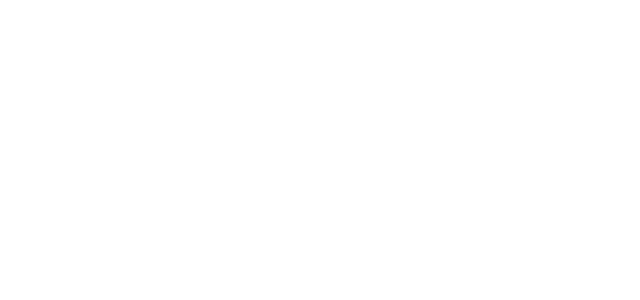
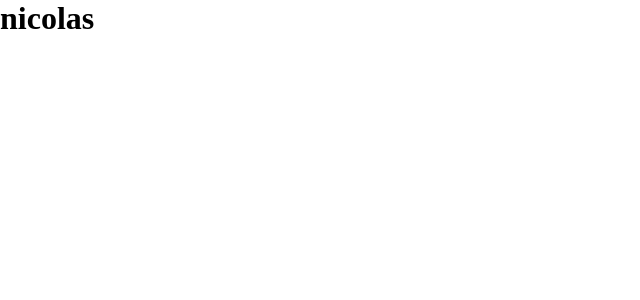
Before and after one commit to nicolasandreos/Task-Manager-React, a React (Vite) app: page / in a window 1280 px wide. Shown: the top 300 px of the page, without its empty margins (0-640 px from the left). Built offline with nearby package versions, Linux system fonts and the light colour scheme.

Commit message:
chore: adding only patter git commits

```diff
--- /dev/null
+++ b/commitlint.config.js
@@ -0,0 +1,3 @@
+export default {
+  extends: ["@commitlint/config-conventional"],
+};
--- a/package.json
+++ b/package.json
@@ -16,6 +16,8 @@
     "react-dom": "^19.2.0"
   },
   "devDependencies": {
+    "@commitlint/cli": "^20.3.1",
+    "@commitlint/config-conventional": "^20.3.1",
     "@eslint/js": "^9.39.1",
     "@types/node": "^24.10.1",
     "@types/react": "^19.2.5",
--- a/src/App.tsx
+++ b/src/App.tsx
@@ -1,6 +1,6 @@
 function App() {
   const name = "nicolas";
-  return <h1></h1>;
+  return <h1>{name}</h1>;
 }
 
 export default App;
```
Also changed, not shown: 2 other files (tests, documents, lock files or other folders).
